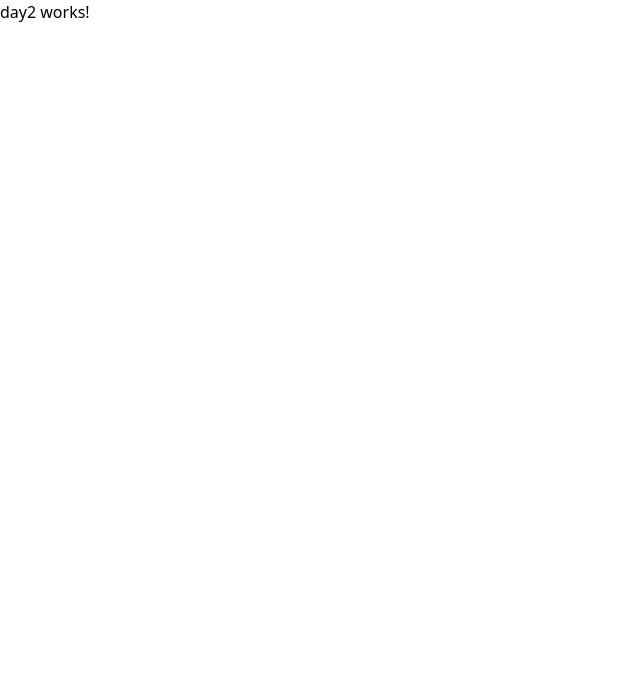
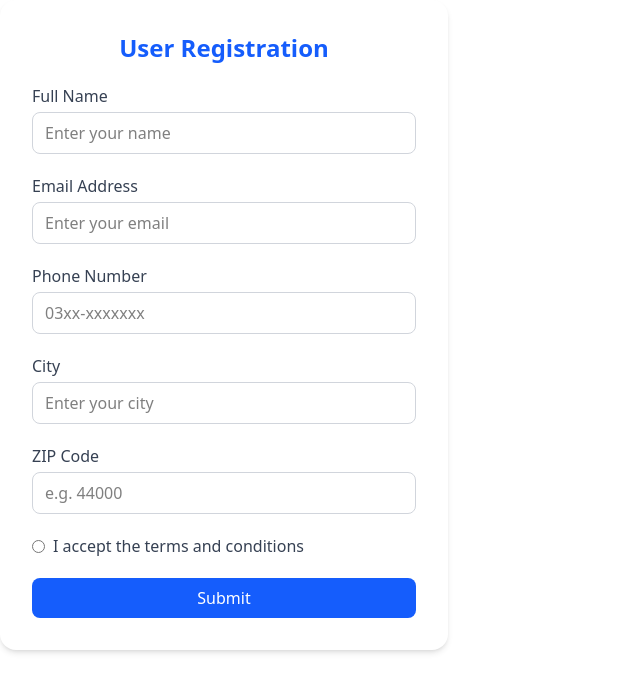
Before and after one commit to Soban-Abbas/Learning_Angular, an Angular app: page / in a window 1280 px wide. Shown: the top 692 px of the page, without its empty margins (0-640 px from the left). Built offline with nearby package versions, Linux system fonts and the light colour scheme.

Commit message:
learning templete driven forms

```diff
--- a/src/app/day2/day2.html
+++ b/src/app/day2/day2.html
@@ -1 +1,58 @@
-<p>day2 works!</p>
+
+
+  <form class="bg-white p-8 rounded-2xl shadow-md w-full max-w-md space-y-5">
+
+    <h2 class="text-2xl font-semibold text-center text-blue-600">User Registration</h2>
+
+    <!-- Name -->
+    <div>
+      <label for="name" class="block text-gray-700 font-medium mb-1">Full Name</label>
+      <input id="name" name="fullname" type="text" placeholder="Enter your name" [(ngModel)]="userreg.fullname"
+        class="w-full border border-gray-300 rounded-lg px-3 py-2 focus:outline-none focus:ring-2 focus:ring-blue-400">
+    </div>
+
+    <!-- Email -->
+    <div>
+      <label for="email" class="block text-gray-700 font-medium mb-1">Email Address</label>
+
+      <input id="email" [(ngModel)]="userreg.email"   name="email" type="email" placeholder="Enter your email"
+        class="w-full border border-gray-300 rounded-lg px-3 py-2 focus:outline-none focus:ring-2 focus:ring-blue-400">
+    </div>
+
+    <!-- Phone -->
+    <div>
+      <label for="phone" class="block text-gray-700 font-medium mb-1">Phone Number</label>
+      <input id="phone" name="phonenumber" type="tel" [(ngModel)]="userreg.phonenumber"   placeholder="03xx-xxxxxxx"
+        class="w-full border border-gray-300 rounded-lg px-3 py-2 focus:outline-none focus:ring-2 focus:ring-blue-400">
+    </div>
+
+    <!-- City -->
+    <div>
+      <label for="city" class="block text-gray-700 font-medium mb-1">City</label>
+
+      <input id="city" name="city" type="text" [(ngModel)]="userreg.city"   placeholder="Enter your city"
+        class="w-full border border-gray-300 rounded-lg px-3 py-2 focus:outline-none focus:ring-2 focus:ring-blue-400">
+    </div>
+
+    <!-- ZIP -->
+    <div>
+      <label for="zip" class="block text-gray-700 font-medium mb-1">ZIP Code</label>
+      <input id="zip" name="zip" type="text" placeholder="e.g. 44000" [(ngModel)]="userreg.zip"
+        class="w-full border border-gray-300 rounded-lg px-3 py-2 focus:outline-none focus:ring-2 focus:ring-blue-400">
+    </div>
+
+    <!-- Radio Button -->
+    <div class="flex items-center space-x-2">
+      <input id="terms" name="isacceptTerms" type="radio" [(ngModel)]="userreg.isacceptTerms"
+        class="text-blue-500 focus:ring-blue-400 focus:ring-2">
+      <label for="terms" class="text-gray-700">I accept the terms and conditions</label>
+    </div>
+
+    <!-- Submit Button -->
+    <button (click)="onsubmit()" type="submit"
+      class="w-full bg-blue-600 text-white py-2 rounded-lg font-medium hover:bg-blue-700 transition duration-200">
+      Submit
+    </button>
+
+  </form>
+<h1>{{details|json}}</h1>
--- a/src/app/day2/day2.ts
+++ b/src/app/day2/day2.ts
@@ -1,11 +1,27 @@
+import { JsonPipe } from '@angular/common';
 import { Component } from '@angular/core';
+import { FormsModule } from '@angular/forms';
 
 @Component({
   selector: 'app-day2',
-  imports: [],
+  imports: [FormsModule,JsonPipe],
   templateUrl: './day2.html',
   styleUrl: './day2.css'
 })
 export class Day2 {
 
+//templete driven form
+userreg : any ={
+  fullname:'',
+  email:'',
+  phonenumber:'',
+  city:'',
+  zip:'',
+  isacceptTerms:false
 }
+details:any;
+onsubmit(){
+  debugger;
+this.details=this.userreg;
+}
+}
```
